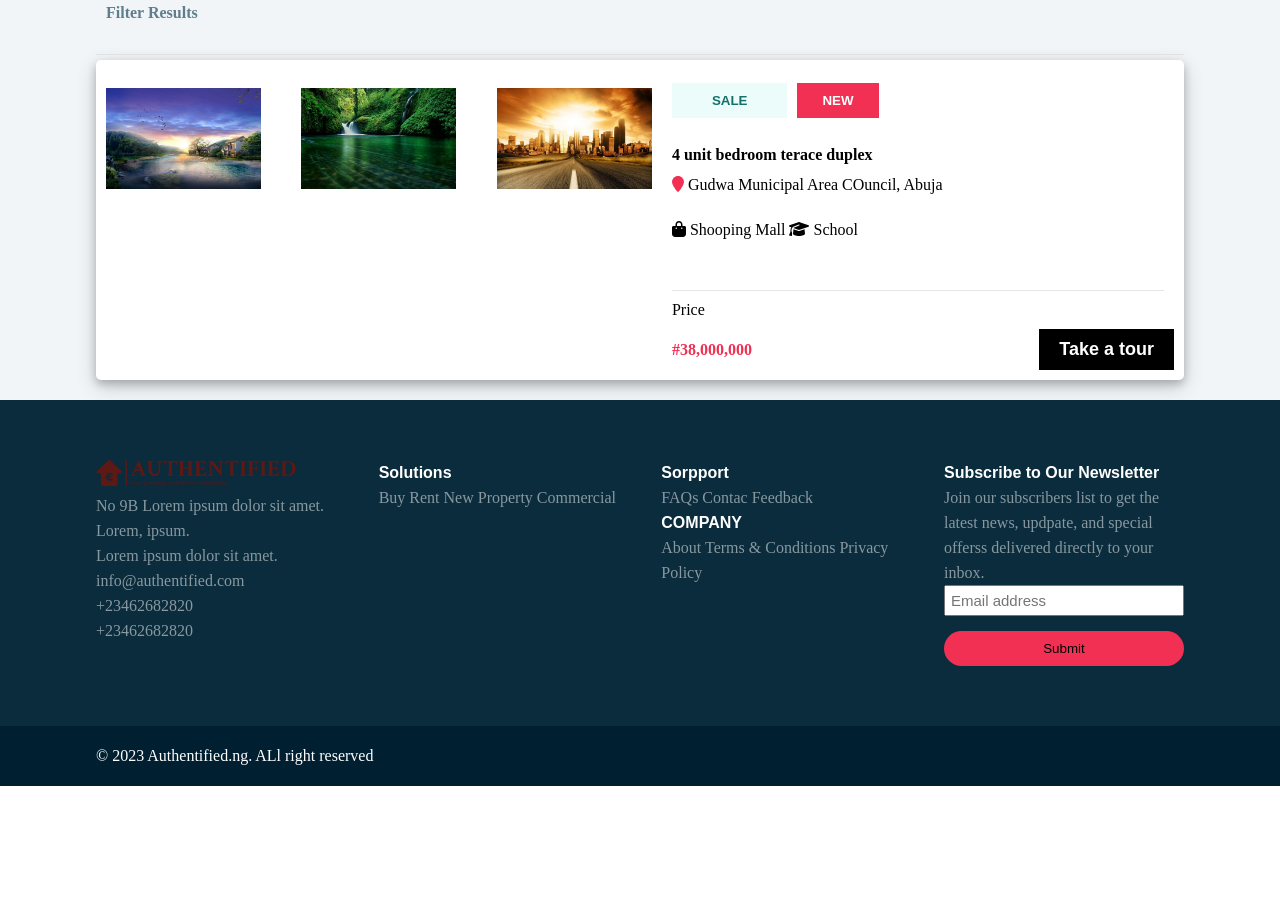
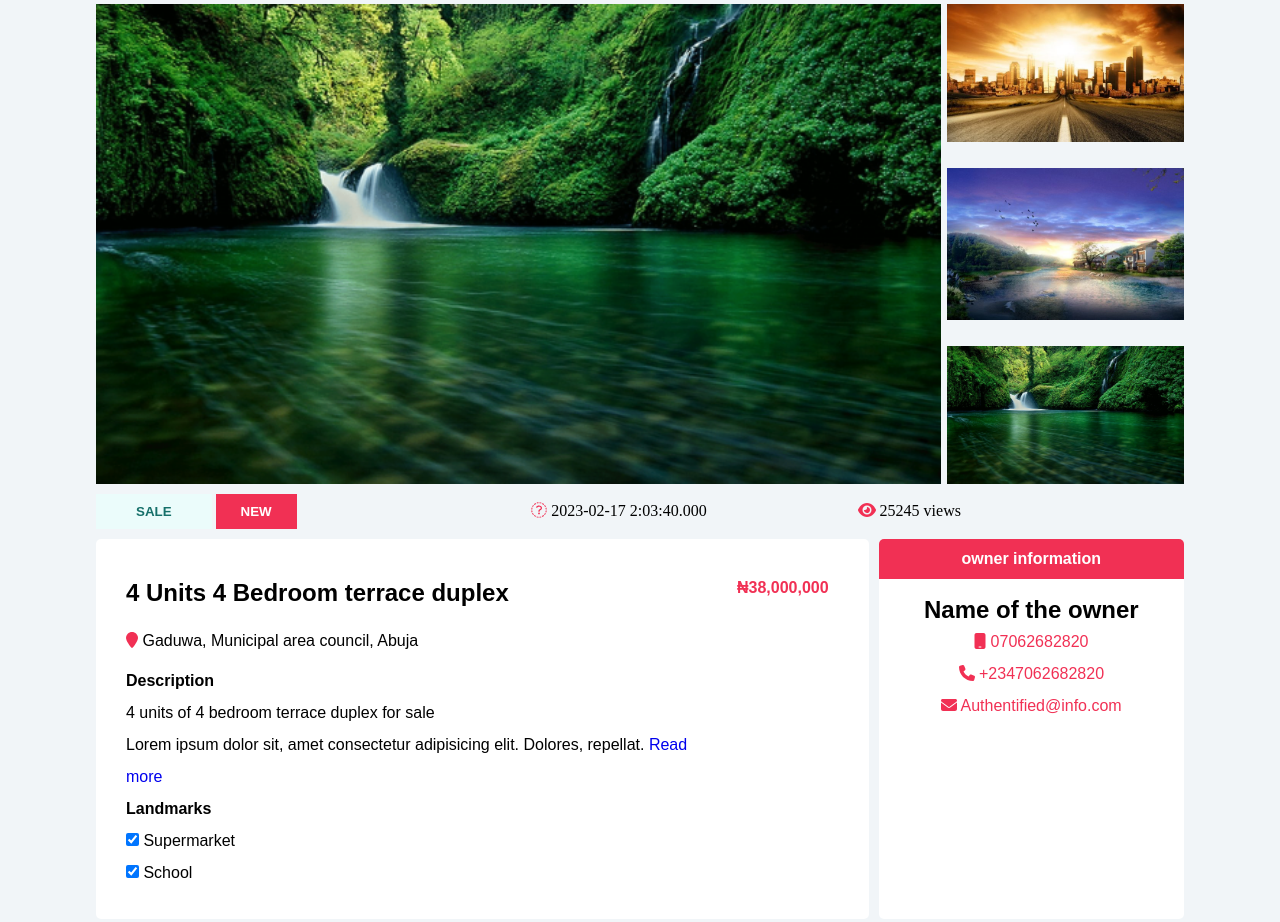
Before and after one commit to charlykso/portfolio-project, a plain HTML site: page web_static/details.html in a window 1280 px wide. Shown: the part 454-1376 px from the top of the page. Before the commit the page ends 1240 px from the top, so only its background shows below. Drawn offline with Linux system fonts and the light colour scheme.

Commit message:
added details page for properties where properties can be viewed

```diff
--- a/web_static/buy.html
+++ b/web_static/details.html
@@ -10,9 +10,10 @@
 		<link rel="stylesheet" href="static/css/buy-section.css">
 		<link rel="stylesheet" href="static/css/buy-footer.css">
 		<link rel="stylesheet" href="static/css/buy-main.css">
+		<link rel="stylesheet" href="static/css/details-main.css">
 		<link
 			rel="icon"
-			href="static/images/authentified-website-favicon-color.png"
+			href="static/images/authentified-website-favicon-white.png"
 		/>
 		<link
 			rel="stylesheet"
@@ -113,57 +114,71 @@
 				</div>
 			</section>
 			<main class="main">
-				<div class="inside-main">
-					<div class="filter-results">
-						<h4>Filter Results</h4>
+				<div class="details-inside-main">
+					<div class="img-area">
+						<div class="big-img">
+							<img src="static/images/bg4.png" alt="">
 						</div>
-					<div class="results">
-						<div class="upper-result">
-							<div class="result-img">
-								<div class="big-img">
-									<img src="static/images/bg2.jpg" alt="">
+						<div class="small-img">
+							<div class="small-img1 img">
+								<img src="static/images/bg5.jpg" alt="">
 							</div>
-								<div class="smal-img">
-									<div class="inner-small-img img1">
+							<div class="small-img2 img">
 								<img src="static/images/bg3.jpg" alt="">
 							</div>
-									<div class="inner-small-img img2">
+							<div class="small-img3 img">
 								<img src="static/images/bg4.png" alt="">
-									</div>
-									<div class="inner-small-img img3">
-										<img src="static/images/bg5.jpg" alt="">
 							</div>
 						</div>
 					</div>
-							<div class="details">
+					<div class="under-img">
 						<div class="buttons">
 							<button class="sale">SALE</button>
 							<button class="new">NEW</button>
 						</div>
-								<div class="description">
-									<div class="inner-description">
-										<h4>4 unit bedroom terace duplex</h4>
+						<div class="time">
+							<i class="fa fa-calendar-check-o time-icon" aria-hidden="true"></i> 2023-02-17 2:03:40.000
+						</div>
+						<div class="view">
+							<i class="fa fa-eye eye-icon" aria-hidden="true"></i> 25245 views
+						</div>
+					</div>
+					<div class="content-description">
+						<div class="left-description">
+							<div class="desc-details">
+								<div class="desc1">
+									<h2>4 Units 4 Bedroom terrace duplex</h2>
+									<p><i class="fa fa-map-marker location-icon" aria-hidden="true"></i> Gaduwa, Municipal area council, Abuja</p>
+								</div>
+								<div class="desc2">
+									<h4>Description</h4>
 									<p>
-											<i class="fa fa-map-marker location" aria-hidden="true"></i> Gudwa
-											Municipal Area COuncil, Abuja
+										4 units of 4 bedroom terrace duplex for sale
 									</p>
-										<p class="landmarks">
-											<i class="fa fa-shopping-bag" aria-hidden="true"></i>
-											Shooping Mall
-											<i class="fa fa-graduation-cap" aria-hidden="true"></i>
-											School
+									<p class="read-more">
+										Lorem ipsum dolor sit, amet consectetur adipisicing elit. Dolores, repellat. <a href="#">Read more</a>
 									</p>
 								</div>
+								<div class="desc3">
+									<h4>Landmarks</h4>
+									<p><input type="checkbox" checked> Supermarket</p>
+									<p><input type="checkbox" checked> School</p>
+								</div>
+
 							</div>
 							<div class="price">
-									<div class="text-price">
-										<p>Price</p>
-									</div>
-									<div class="amount">
-										<h4>#38,000,000</h4>
-										<button>Take a tour</button>
+								&#8358;38,000,000
 							</div>
 						</div>
+						<div class="owner-information">
+							<div class="owners-heading">
+								<h4>owner information</h4>
+							</div>
+							<div class="owners-body">
+								<h2>Name of the owner</h2>
+								<p><i class="fa fa-mobile" aria-hidden="true"></i> 07062682820 </p>
+								<p><i class="fa fa-phone" aria-hidden="true"></i> +2347062682820 </p>
+								<p><i class="fa fa-envelope" aria-hidden="true"></i> Authentified@info.com </p>
 							</div>
 						</div>
 					</div>
@@ -174,7 +189,7 @@
 					<div class="first-item footer-flex">
 						<div class="first-item-img">
 							<img
-								src="static/images/authentified-high-resolution-logo-color-on-transparent-background.png"
+								src="static/images/authentified-high-resolution-logo-white-on-transparent-background.png"
 								alt=""
 							/>
 						</div>
--- a/web_static/static/css/buy-main.css
+++ b/web_static/static/css/buy-main.css
@@ -51,9 +51,7 @@ main .inside-main{
 	width: 100%;
 	height: 100%;
 }
-/* .details{
-	background-color: green;
-} */
+
 .details:hover{
 	background-color: #F5F5F5;
 }
--- /dev/null
+++ b/web_static/static/css/details-main.css
@@ -0,0 +1,121 @@
+.details-inside-main {
+	margin: auto;
+	width: 85%;
+}
+.details-inside-main .img-area{
+	display: flex;
+	gap: 6px;
+
+}
+.img-area .big-img{
+	flex-basis: 90%;
+}
+.img-area .big-img img{
+	width: 100%;
+	height: 100%;
+}
+.small-img{
+	width: 275px;
+	align-content: stretch;
+	display: flex;
+	flex-direction: column;
+	justify-content: space-between;
+	gap: 6px;
+}
+.small-img img{
+	width: 100%;
+	height: 100%;
+}
+.under-img{
+	display: flex;
+	/* justify-content: space-between; */
+	padding: 10px 0 10px;
+	align-items: center;
+}
+.buttons{
+	flex-basis: 40%;
+}
+.buttons button.new{
+	padding: 10px 25px 10px 25px;
+	background-color: #F13054;
+	border: none;
+	color: #fff;
+	font-weight: 600;
+}
+.buttons button.sale{
+	padding: 10px 40px 10px 40px;
+	background-color: #EBFCFB;
+	border: none;
+	color: #16706a;
+	font-weight: 600;
+}
+.under-img .time{
+	flex-basis: 30%;
+}
+.under-img .time .time-icon{
+	color: #F13054;
+}
+.under-img .view{
+	flex-basis: auto;
+}
+.under-img .view .eye-icon{
+	color: #F13054;
+}
+.content-description{
+	display: flex;
+	gap: 10px;
+}
+.left-description{
+	background-color: #fff;
+	padding: 30px;
+	display: flex;
+	flex-basis: 70%;
+	font-family: Arial, Helvetica, sans-serif;
+	border-radius: 5px;
+}
+.left-description .price{
+	color: #F13054;
+	font-weight: 700;
+}
+.desc-details .desc1{
+	line-height: 3rem;
+}
+.desc-details .desc1 .location-icon{
+	color: #F13054;
+}
+.desc-details .desc2{
+	line-height: 2rem;
+}
+
+.desc-details .desc2 p a{
+	text-decoration: none;
+}
+.desc-details .desc3{
+	line-height: 2rem;
+}
+.owner-information{
+	background-color: #fff;
+	flex-basis: 30%;
+	font-family: Arial, Helvetica, sans-serif;
+	border-radius: 5px;
+}
+.owner-information .owners-heading{
+	background-color: #F13054;
+	color: #fff;
+	height: 40px;
+	border-top-right-radius: 5px;
+	border-top-left-radius: 5px;
+	display: flex;
+	justify-content: center;
+	align-items: center;
+	margin-bottom: 15px;
+}
+.owner-information .owners-body{
+	display: flex;
+	flex-direction: column;
+	align-items: center;
+	line-height: 2rem;
+}
+.owner-information .owners-body p{
+	color: #F13054;
+}
```
Also changed, not shown: web_static/static/images/authentified-high-resolution-logo-white-on-transparent-background.png (added), web_static/static/images/authentified-website-favicon-white.png (added). Lines whose indentation alone changed are shown as unchanged.
